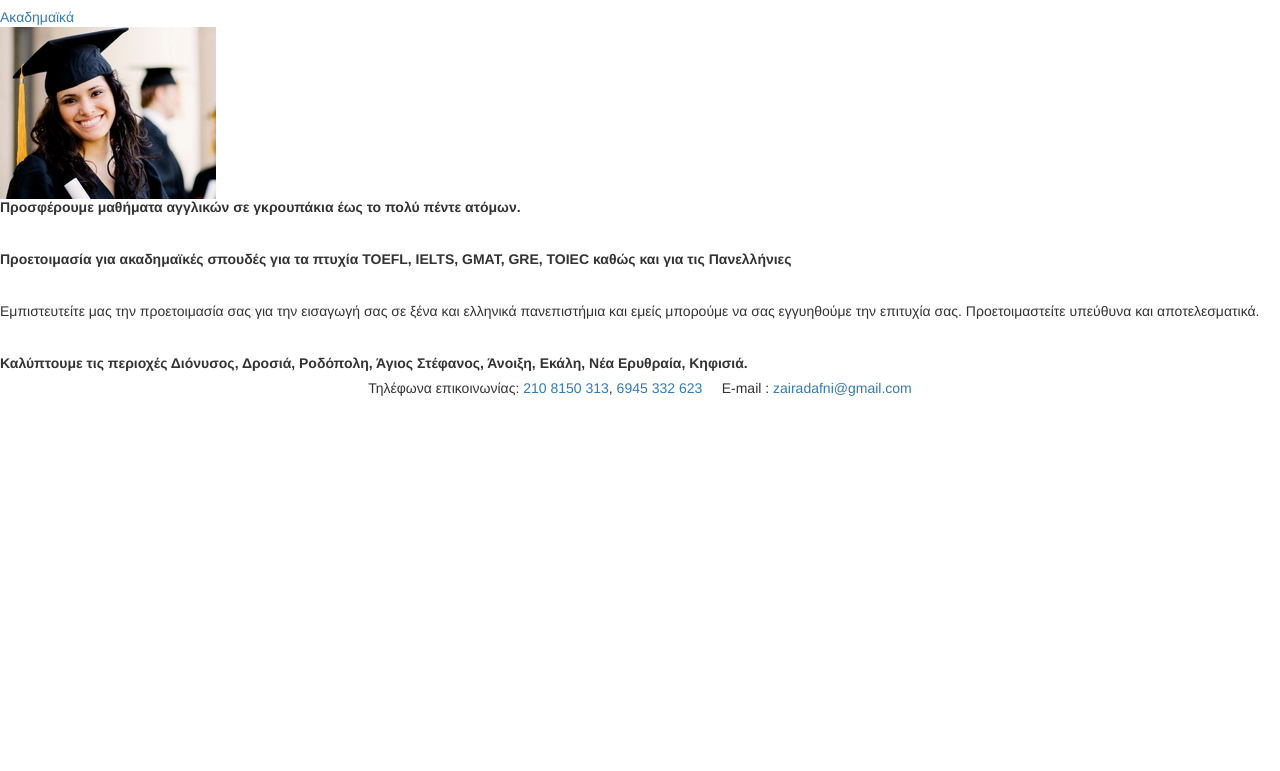
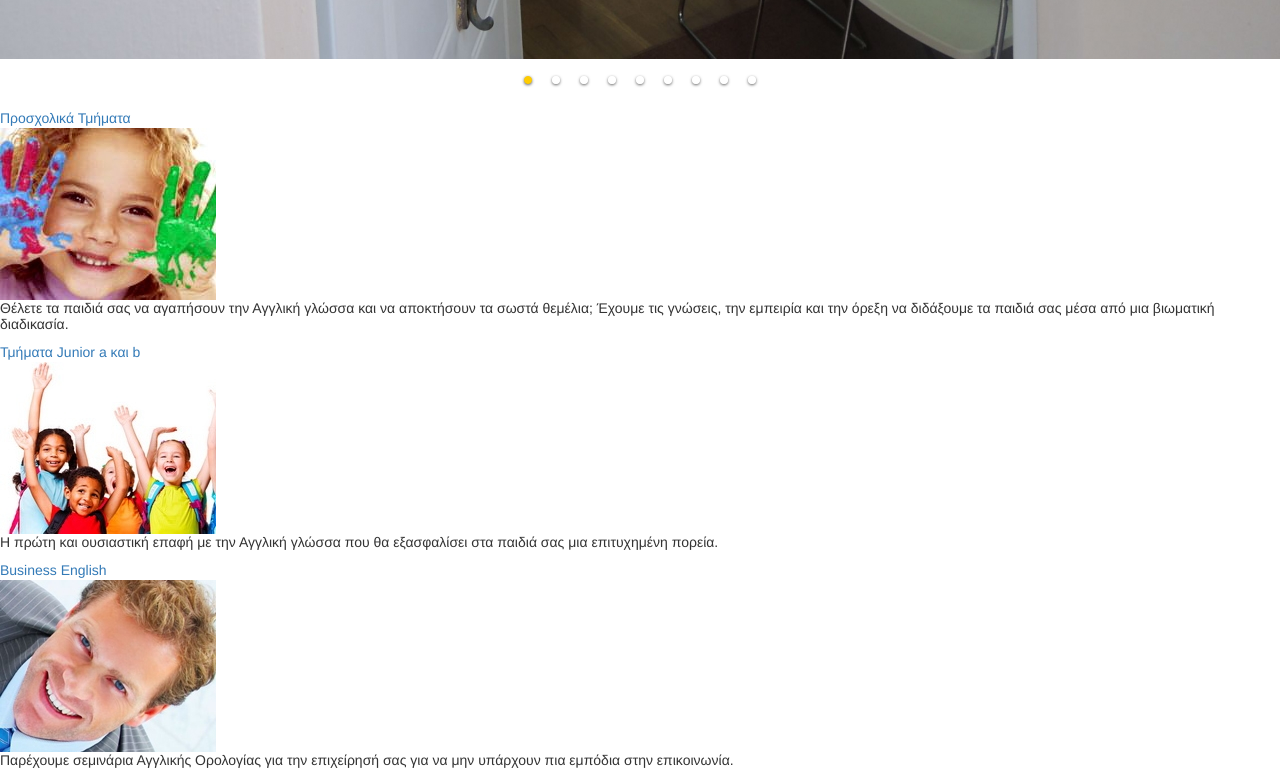
Before and after one commit to gregorynikolaidis/zairadafni-gr, a website with bundled scripts: page site/index.html in a window 1280 px wide. Shown: the part 1539-2310 px from the top of the page. Before the commit the page ends 1995 px from the top, so only its background shows below. Built offline with nearby package versions, Linux system fonts and the light colour scheme.

Commit message:
Improve carousel navigation and remove landline number

```diff
--- a/site/css/responsive.css
+++ b/site/css/responsive.css
@@ -79,3 +79,31 @@
   .root #wb_main { grid-template-columns: minmax(0, 1fr); }
   .root .responsive-card > .wb_element > img { width: 100% !important; }
 }
+
+/* Native scrolling keeps finger swipes and vertical page scrolling fluid. */
+.gallery-slideshow { position: relative; }
+.gallery-track {
+  display: flex; width: 100%; height: 100%; overflow-x: auto; overflow-y: hidden;
+  scroll-snap-type: x mandatory; scrollbar-width: none; overscroll-behavior-x: contain;
+}
+.gallery-track::-webkit-scrollbar { display: none; }
+.gallery-slide {
+  flex: 0 0 100%; min-width: 0; height: 100%;
+  scroll-snap-align: start; box-sizing: border-box;
+}
+.gallery-slide img { display: block; width: 100%; height: 100%; object-fit: cover; cursor: pointer; }
+.gallery-slideshow .gallery-slide-left,
+.gallery-slideshow .gallery-slide-right { top: calc(50% - 22px) !important; width: 44px; height: 44px; }
+.gallery-slideshow .gallery-slide-left { left: 0; }
+.gallery-slideshow .gallery-slide-right { right: 0; }
+.gallery-dots {
+  position: absolute; bottom: 10px; left: 50%; transform: translateX(-50%);
+  display: flex; padding: 2px 5px;
+}
+.gallery-dot {
+  display: grid; place-items: center; width: 28px; height: 32px; padding: 0;
+  border: 0; background: transparent; cursor: pointer; flex-shrink: 0;
+}
+.gallery-dot::before { content: ''; width: 8px; height: 8px; border: 1px solid white; border-radius: 50%; box-shadow: 0 1px 3px rgba(0, 0, 0, .6); }
+.gallery-dot[aria-current="true"]::before { background: #ffcc00; border-color: #ffcc00; }
+.gallery-dot:focus-visible { outline: 2px solid #ffcc00; outline-offset: -2px; border-radius: 50%; }
--- a/site/index.html
+++ b/site/index.html
@@ -66,7 +66,7 @@
 						</div></div>
 <div class="vbox wb_container" id="wb_footer" style="height: 139px;">
 
-<div id="wb_element_instance3" class="wb_element" style=" line-height: normal;"><h5 class="wb-stl-subtitle" style="text-align: center;">Τηλέφωνα επικοινωνίας: <a href="tel:+302108150313">210 8150 313</a>, <a href="tel:+306945332623">6945 332 623</a>     E-mail : <a href="mailto:zairadafni@gmail.com">zairadafni@gmail.com</a></h5>
+<div id="wb_element_instance3" class="wb_element" style=" line-height: normal;"><h5 class="wb-stl-subtitle" style="text-align: center;">Τηλέφωνο επικοινωνίας: <a href="tel:+306945332623">6945 332 623</a>     E-mail : <a href="mailto:zairadafni@gmail.com">zairadafni@gmail.com</a></h5>
 </div><div id="wb_element_instance23" class="wb_element" style=" overflow: hidden;"></div><div id="wb_element_instance25" class="wb_element" style="text-align: center; width: 100%;"><div class="wb_footer"></div><script type="text/javascript">
 			$(function() {
 				var footer = $(".wb_footer");
--- a/site/js/WB_Gallery.class.js
+++ b/site/js/WB_Gallery.class.js
@@ -66,45 +66,67 @@ WB_Gallery.prototype.renderThumbs = function() {
 };
 
 WB_Gallery.prototype.renderSlideshow = function() {
-	var thisClass = this;
-	this.displayedImage = null;
-	this.loadingImage = null;
-	var cont = $(
-		'<div class="gallery-slideshow">'+
-			'<div class="gallery-slide-image" style="overflow: hidden;"></div>'+
-			'<button type="button" class="gallery-slide-left" aria-label="Προηγούμενη φωτογραφία"></button>'+
-			'<button type="button" class="gallery-slide-right" aria-label="Επόμενη φωτογραφία"></button>'+
-		'</div>'
-	);
+	var gallery = this;
+	var cont = $('<div class="gallery-slideshow" role="region" aria-roledescription="carousel" aria-label="Φωτογραφίες του χώρου"></div>');
+	var track = $('<div class="gallery-track"></div>').appendTo(cont);
+	var dots = $('<div class="gallery-dots" role="group" aria-label="Επιλογή φωτογραφίας"></div>').appendTo(cont);
+	var previous = $('<button type="button" class="gallery-slide-left" aria-label="Προηγούμενη φωτογραφία"></button>').appendTo(cont);
+	var next = $('<button type="button" class="gallery-slide-right" aria-label="Επόμενη φωτογραφία"></button>').appendTo(cont);
+	var reducedMotion = window.matchMedia('(prefers-reduced-motion: reduce)');
+	var buttons = [];
+	var pointerDown = false;
+	var count = this.images.length;
 	this.elem.html(cont);
-	this.listImgCont = cont.children("div").eq(0);
-	var larr = cont.children(".gallery-slide-left");
-	var rarr = cont.children(".gallery-slide-right");
-	larr.css({left: "0", top: Math.floor((cont.innerHeight() - larr.height()) / 2) + "px"});
-	rarr.css({right: "0", top: Math.floor((cont.innerHeight() - larr.height()) / 2) + "px"});
+	this.imageIndex = 0;
 
-	larr.click(function() {
-		thisClass.slideshowPrev();
+	function schedule() {
+		clearTimeout(gallery.slideshowTimer);
+		if (count < 2 || pointerDown || document.hidden || reducedMotion.matches || cont[0].contains(document.activeElement)) return;
+		gallery.slideshowTimer = setTimeout(function() {
+			goTo(gallery.imageIndex + 1);
+		}, gallery.slideshowInterval * 1000);
+	}
+
+	function update() {
+		var width = track[0].clientWidth;
+		if (!width || !count) return;
+		gallery.imageIndex = Math.max(0, Math.min(count - 1, Math.round(track[0].scrollLeft / width)));
+		buttons.forEach(function(button, index) {
+			button.attr('aria-current', index === gallery.imageIndex ? 'true' : 'false');
+		});
+	}
+
+	function goTo(index) {
+		if (!count) return;
+		index = (index + count) % count;
+		track[0].scrollTo({left: index * track[0].clientWidth, behavior: reducedMotion.matches ? 'auto' : 'smooth'});
+		schedule();
+	}
+
+	this.images.forEach(function(image, index) {
+		var label = 'Φωτογραφία ' + (index + 1) + ' από ' + count;
+		var slide = $('<div class="gallery-slide" role="group" aria-roledescription="slide"></div>').attr('aria-label', label).appendTo(track);
+		var img = $('<img draggable="false">').attr({src: image.image, alt: label}).appendTo(slide);
+		img.fancybox({href: image.image, hideOnContentClick: true});
+		var button = $('<button type="button" class="gallery-dot"></button>').attr('aria-label', label).appendTo(dots);
+		button.on('click', function() { goTo(index); });
+		buttons.push(button);
 	});
 
-	rarr.click(function() {
-		thisClass.slideshowNext();
+	previous.on('click', function() { goTo(gallery.imageIndex - 1); });
+	next.on('click', function() { goTo(gallery.imageIndex + 1); });
+	track.on('scroll', function() { update(); schedule(); });
+	track.on('pointerdown', function() { pointerDown = true; clearTimeout(gallery.slideshowTimer); });
+	$(window).on('pointerup pointercancel', function() { pointerDown = false; schedule(); });
+	cont.on('focusin', function() { clearTimeout(gallery.slideshowTimer); });
+	cont.on('focusout', function() { setTimeout(schedule, 0); });
+	$(document).on('visibilitychange', schedule);
+	$(window).on('resize', function() {
+		track[0].scrollTo({left: gallery.imageIndex * track[0].clientWidth, behavior: 'instant'});
 	});
-
-	$(window).on('resize', function() {
-		var w = thisClass.elem.width(), h = thisClass.elem.height();
-		if (w !== thisClass.width || h !== thisClass.height) {
-			thisClass.width = w;
-			thisClass.height = h;
-			thisClass.displayImage(thisClass.listImgCont);
-		}
-	});
-
-	this.slideshowTimer = setTimeout(function() {
-		thisClass.slideshowNext();
-	}, this.slideshowInterval * 1000);
-	this.imageIndex = -1;
-	this.slideshowNext();
+	reducedMotion.addEventListener('change', schedule);
+	update();
+	schedule();
 };
 
 WB_Gallery.prototype.renderList = function() {
```
Also changed, not shown: site/BusinessEnglish/index.html (+1 -1 lines), site/JuniorAB/index.html (+1 -1 lines), site/Ακαδημαϊκή-προετοιμασία/index.html (+1 -1 lines), site/Αρχική/index.html (+1 -1 lines), site/Βιογραφικό/index.html (+1 -1 lines), site/Εντατικά/index.html (+1 -1 lines), site/Επικοινωνία/index.html (+2 -2 lines), site/Η-Φιλοσοφία-μας/index.html (+1 -1 lines), site/Προσχολικά/index.html (+1 -1 lines), site/Πτυχία-γλωσσομάθειας/index.html (+1 -1 lines), site/Τιμές/index.html (+1 -1 lines).
